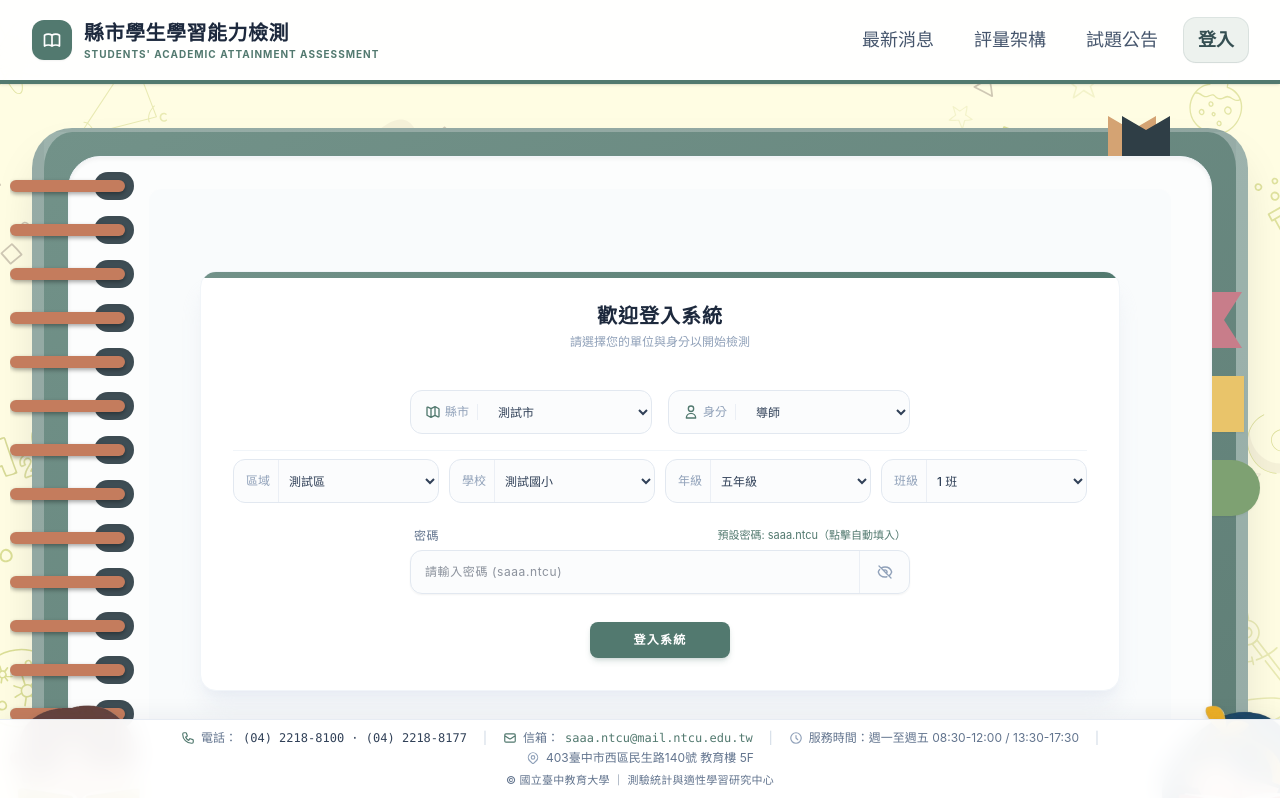
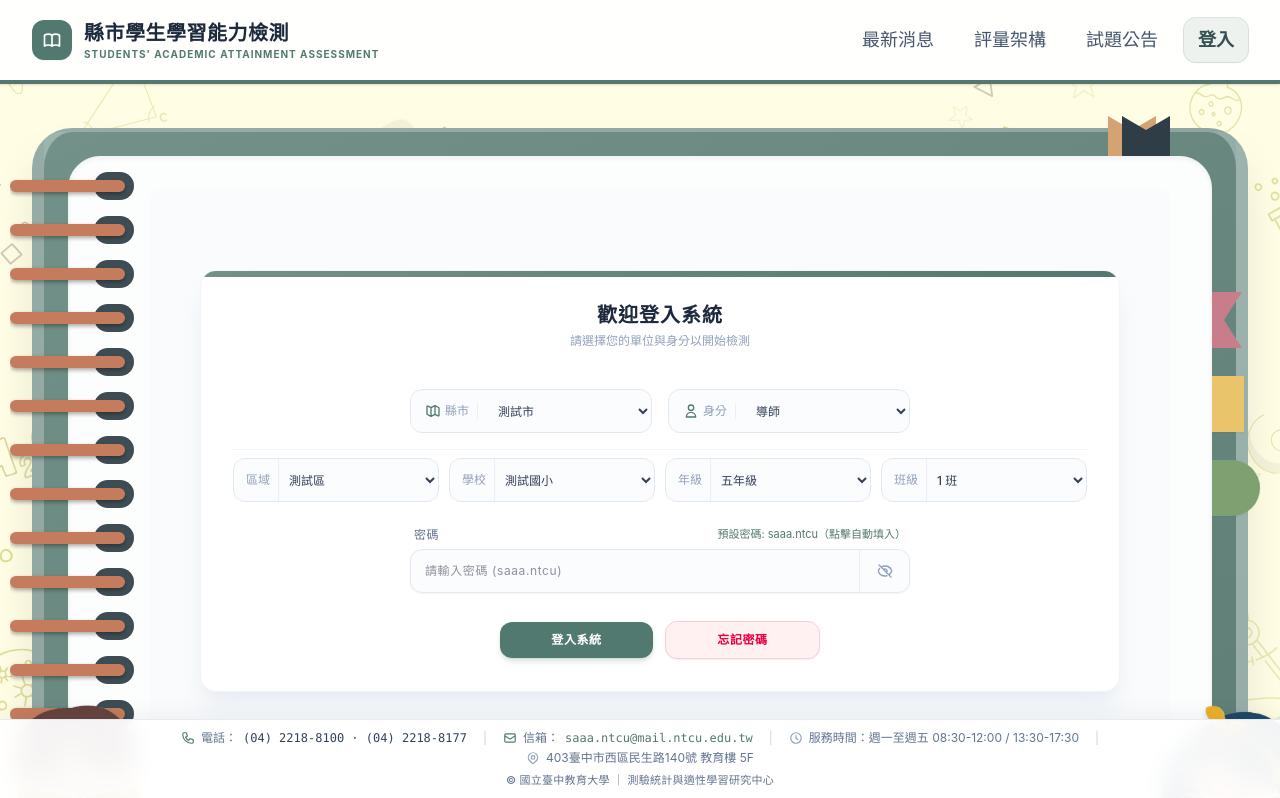
Before and after one commit to SAAA-ntcu/saaa-vue, a Vue app: page /logins in a window 1280 px wide. Shown: the top 798 px of the page. Built offline with nearby package versions, Linux system fonts and the light colour scheme.

Commit message:
feat: add 忘記密碼 button linking to forgot-password page

```diff
--- a/src/views/LoginView.vue
+++ b/src/views/LoginView.vue
@@ -166,14 +166,21 @@
             </div>
           </div>
 
-          <!-- Submit Button -->
-          <div class="text-center pt-3 max-w-[140px] mx-auto">
+          <!-- Action Buttons: 登入系統 & 忘記密碼 -->
+          <div class="flex items-center justify-center gap-3 pt-3 max-w-[320px] mx-auto">
             <button
               type="submit"
-              class="w-full bg-[#52796f] hover:bg-[#354f52] text-white text-xs font-bold py-2.5 rounded-lg shadow-md shadow-[#52796f]/20 hover:shadow-lg transition-all duration-200 transform hover:-translate-y-0.5 active:translate-y-0 tracking-widest cursor-pointer"
+              class="flex-1 bg-[#52796f] hover:bg-[#354f52] text-white text-xs font-bold py-2.5 px-4 rounded-xl shadow-md shadow-[#52796f]/20 hover:shadow-lg transition-all duration-200 transform hover:-translate-y-0.5 active:translate-y-0 tracking-wider cursor-pointer"
             >
               登入系統
             </button>
+
+            <a
+              href="http://172.16.113.103:8080/forgot-password?bWVtb2ZvcmdldHB3=TVRnek5qRTA="
+              class="flex-1 text-center bg-rose-50 text-rose-600 border border-rose-200 hover:bg-rose-500 hover:text-white hover:border-rose-500 text-xs font-semibold py-2.5 px-4 rounded-xl shadow-2xs transition-all duration-200 transform hover:-translate-y-0.5 active:translate-y-0 tracking-wider no-underline cursor-pointer flex items-center justify-center gap-1"
+            >
+              忘記密碼
+            </a>
           </div>
         </form>
       </div>
```
